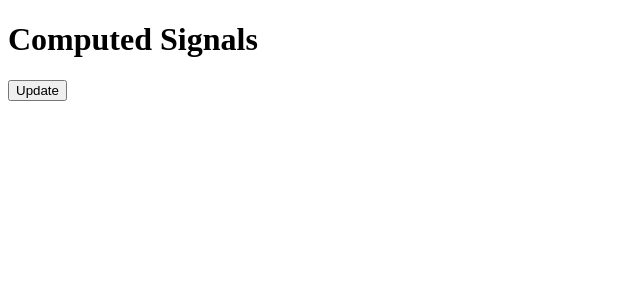
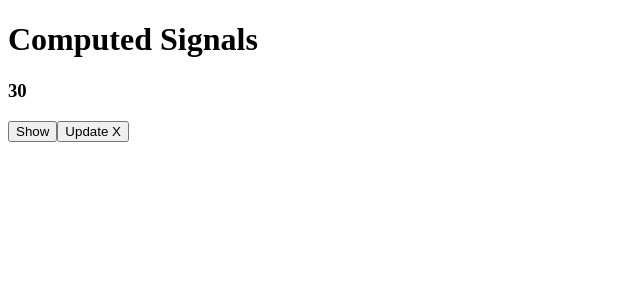
Before and after one commit to Bhavu7/Angular-v20, an Angular app: page / in a window 1280 px wide. Shown: the top 300 px of the page, without its empty margins (0-640 px from the left). Built offline with nearby package versions, Linux system fonts and the light colour scheme.

Commit message:
Computed Signals

```diff
--- a/src/app/app.html
+++ b/src/app/app.html
@@ -162,4 +162,7 @@
 <!-- Computed Signals -->
 <h1>Computed Signals</h1>
 
-<button (click)="showValue()">Update</button>
+<h3>{{z()}}</h3>
+
+<button (click)="showValue()">Show</button>
+<button (click)="updateValue()">Update X</button>
--- a/src/app/app.ts
+++ b/src/app/app.ts
@@ -211,6 +211,9 @@ export class App {
 
   showValue(){
     console.log(this.z());
+  }
+
+  updateValue(){
     this.x.set(100);
     console.log(this.z());
   }
```
